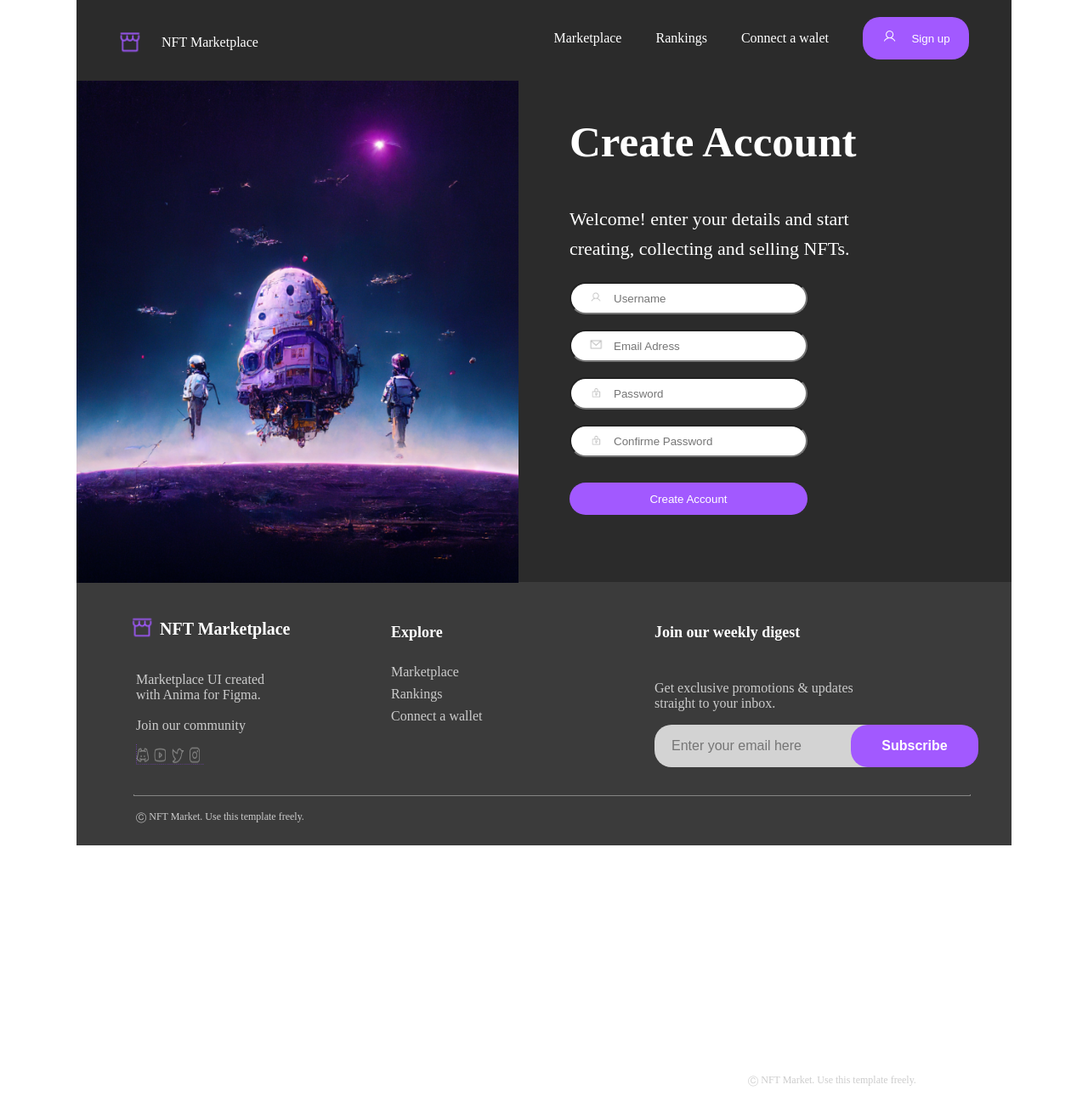
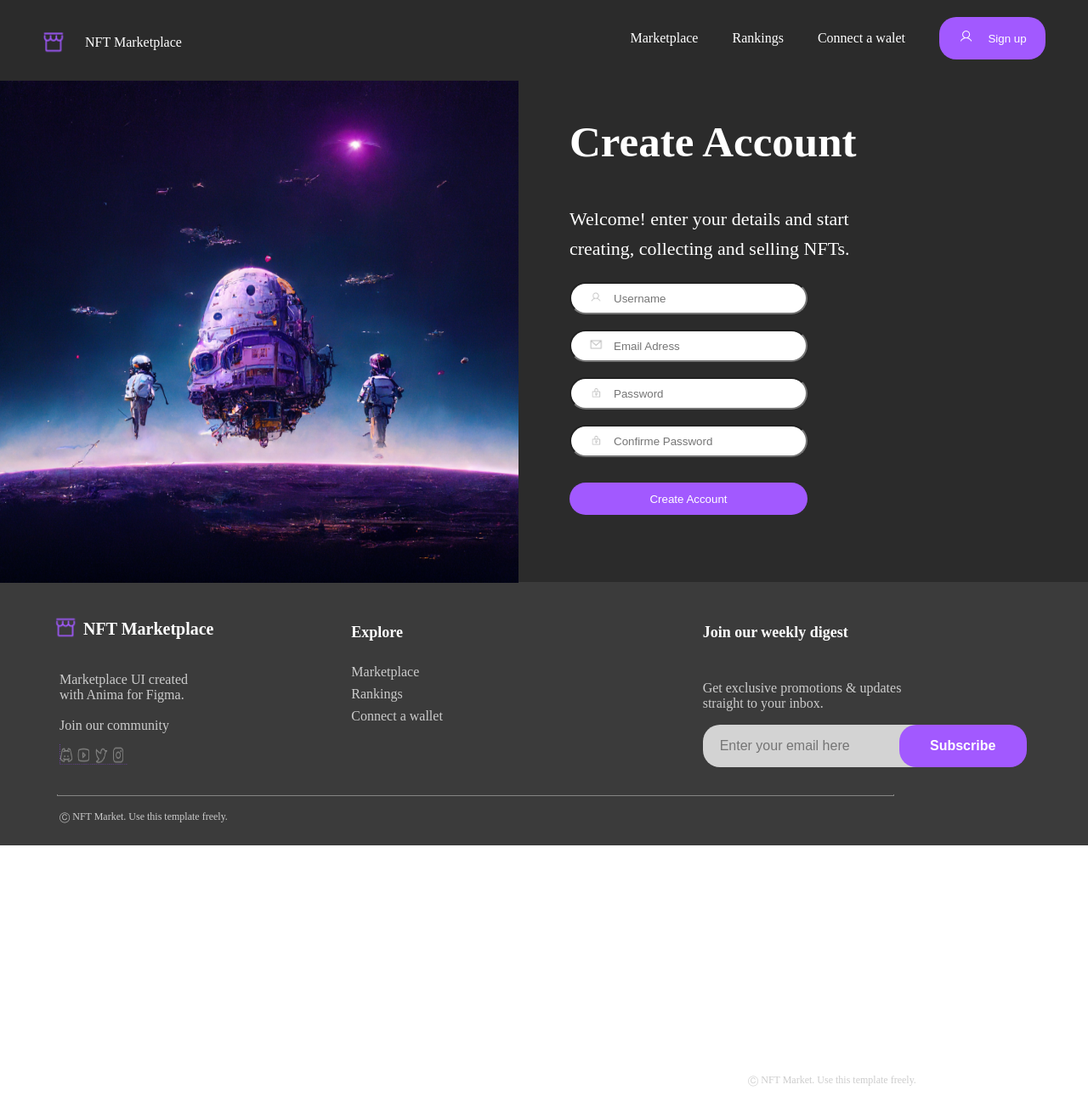
Before and after one commit to Likuna0122/Task19_NFT, a plain HTML site: page NFT.html in a window 1280 px wide. Shown: the whole page at 85% size. Drawn offline with Linux system fonts and the light colour scheme; a web font is replaced by a local one.

Commit message:
Add files via upload

```diff
--- a/NFT_style.css
+++ b/NFT_style.css
@@ -17,7 +17,7 @@ body{
 }
 
 .box{
-    width:1100px;
+    width:100%;
     height: 605px;
     margin: 0 auto;
     display: flex;
@@ -26,7 +26,7 @@ body{
 }
 
 .navbar{
-    width: 1100px;
+    width: 100%;
     height: 80px;
     background: #2B2B2B;
     display: flex;
@@ -183,7 +183,7 @@ body{
     margin-top: 30px;
 }
 .box3 {
-    width: 1100px;
+    width: 100%;
     height: 310px;
     margin: 0 auto;
     display: flex;
@@ -231,7 +231,7 @@ body{
     line-height: 110%;
 }
 .box9{
-    width: 1049.41px;
+    width: 100%;
     height: 0;
     margin-top: 33px;
     border: 1px solid #858584;
```
